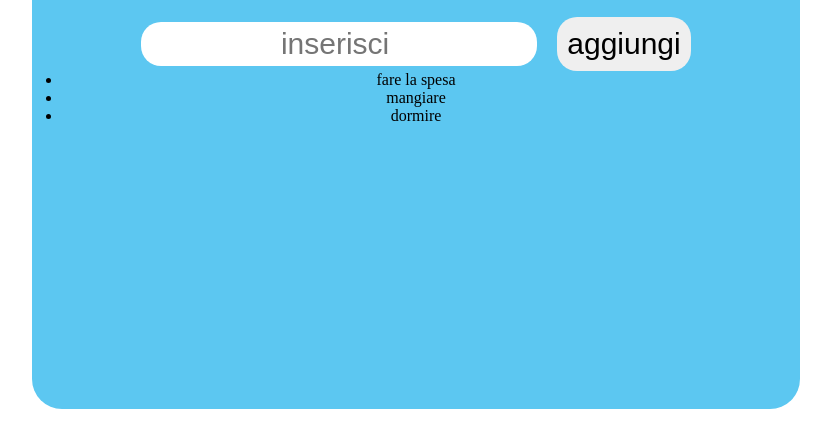
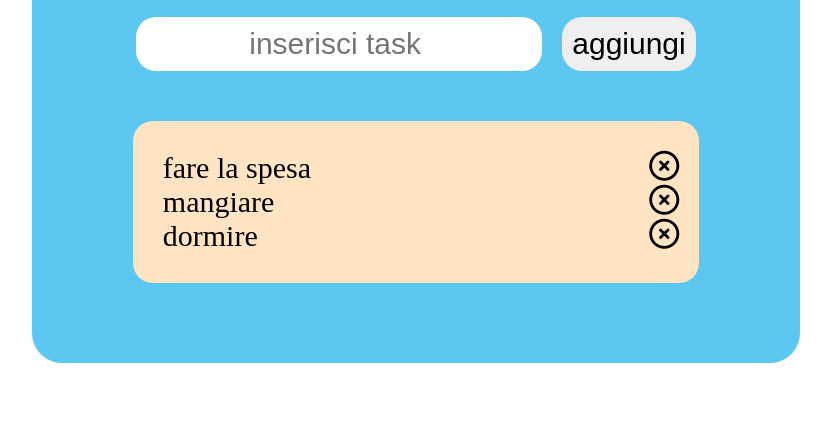
Before and after one commit to Vinctdea/vue-todolist, a plain HTML site: page index.html in a window 1280 px wide. Shown: the part 141-588 px from the top of the page, without its empty margins (224-1055 px from the left). Drawn offline with nearby package versions, Linux system fonts and the light colour scheme.

Commit message:
fix: style issue

```diff
--- a/css/style.css
+++ b/css/style.css
@@ -1,11 +1,11 @@
-/* *******************REGOLE GENERALI*********************** */
+/********************REGOLE GENERALI************************/
 *{
     margin: 0;
     padding: 0;
     box-sizing: border-box;
 }
 
-/* **************************REGOLE MAIN******************** */
+/***************************REGOLE MAIN*********************/
 #container{
     width: 60%;
     margin: 0 auto;
@@ -14,9 +14,9 @@
     padding: 30px;
     text-align: center;
     background-color: rgb(92, 199, 241);
+
     /* debug */
-
-    min-height: 500px;
+    /* min-height: 500px; */
 
 }
 
@@ -31,11 +31,11 @@
     margin-top: 20px;
     text-align: center;
     border: none;
-    padding: 5px;
+    padding: 10px;
 }
 
 #item:focus{
-    border: 4px solid rgb(229, 85, 229);
+    border: 4px solid rgb(221, 40, 221);
 }
 
 button{
@@ -47,3 +47,26 @@ button{
     padding: 10px;
     font-size: 30px;
 }
+
+.back{
+    width: 80%;
+    margin: 50px auto;
+    background-color: bisque;
+    border-radius: 20px;
+    padding: 30px;
+    position: relative;
+}
+
+li{
+    list-style: none;
+    text-align: left;
+    font-size: 30px;
+    width:70% ;
+    cursor: pointer;
+}
+
+.fa-regular{
+    position: absolute;
+    right: 20px;
+    cursor: pointer;
+}
--- a/index.html
+++ b/index.html
@@ -4,6 +4,9 @@
     <meta charset="UTF-8">
     <meta name="viewport" content="width=device-width, initial-scale=1.0">
     <title>To do list</title>
+
+    <!-- font awesome -->
+    <link rel="stylesheet" href="https://cdnjs.cloudflare.com/ajax/libs/font-awesome/6.5.2/css/all.min.css">
 
     <!-- my style -->
      <link rel="stylesheet" href="css/style.css">
@@ -16,12 +19,16 @@
     <main>
         <div id="container">
             <h1>{{title}}</h1>
-            <input type="text" name="item" id="item" placeholder="inserisci ">
+            <input type="text" name="item" id="item" placeholder="inserisci task ">
             <button>aggiungi</button>
 
-            <div class="">
+            <div class="back">
                 <ul>
-                    <li v-for="item in items">{{item}}</li>
+                    <li
+                        v-for="item in items">{{item}}
+                        <i class="fa-regular fa-circle-xmark"></i>
+
+                    </li>
                 </ul>
 
             </div>
```
